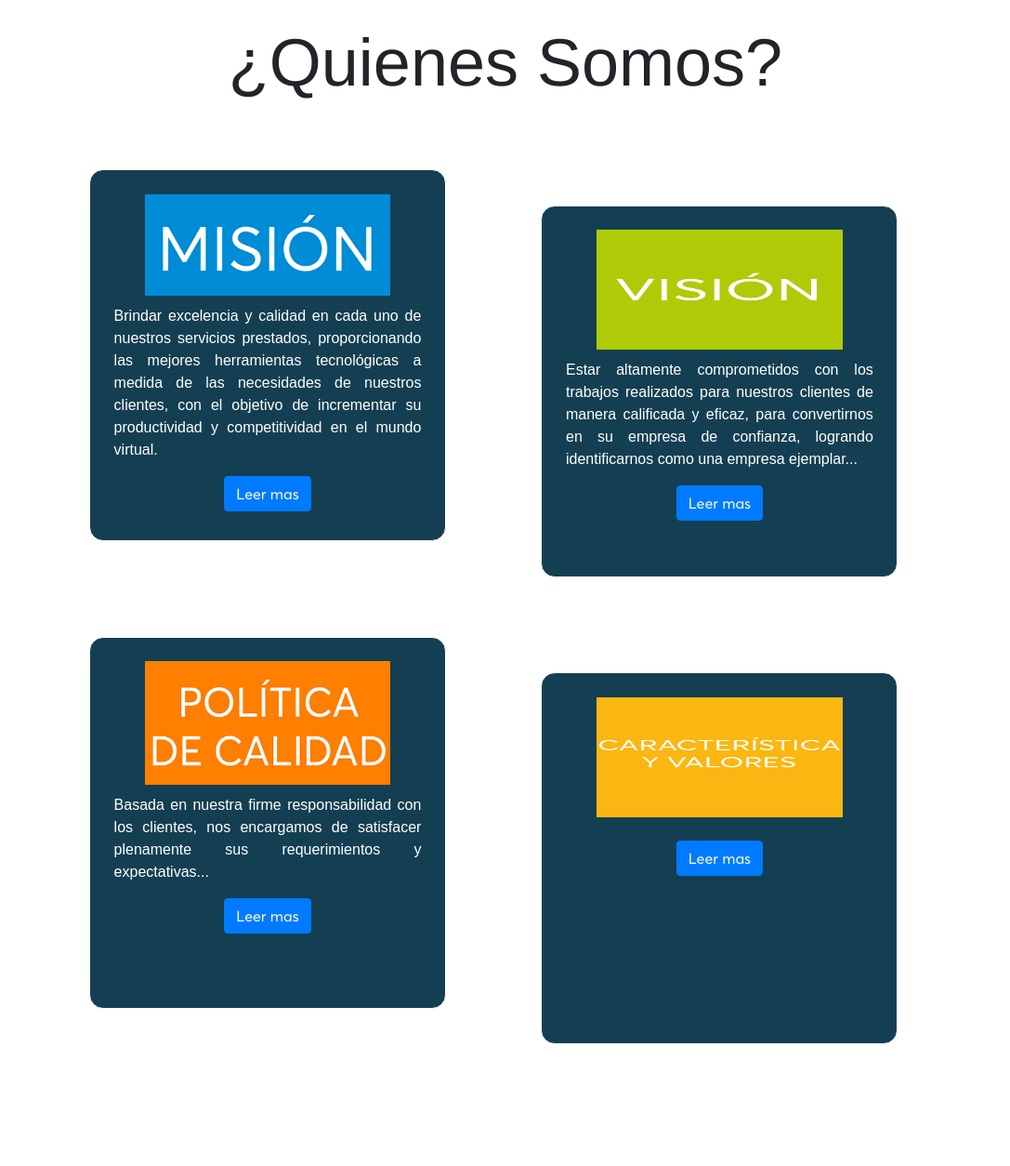
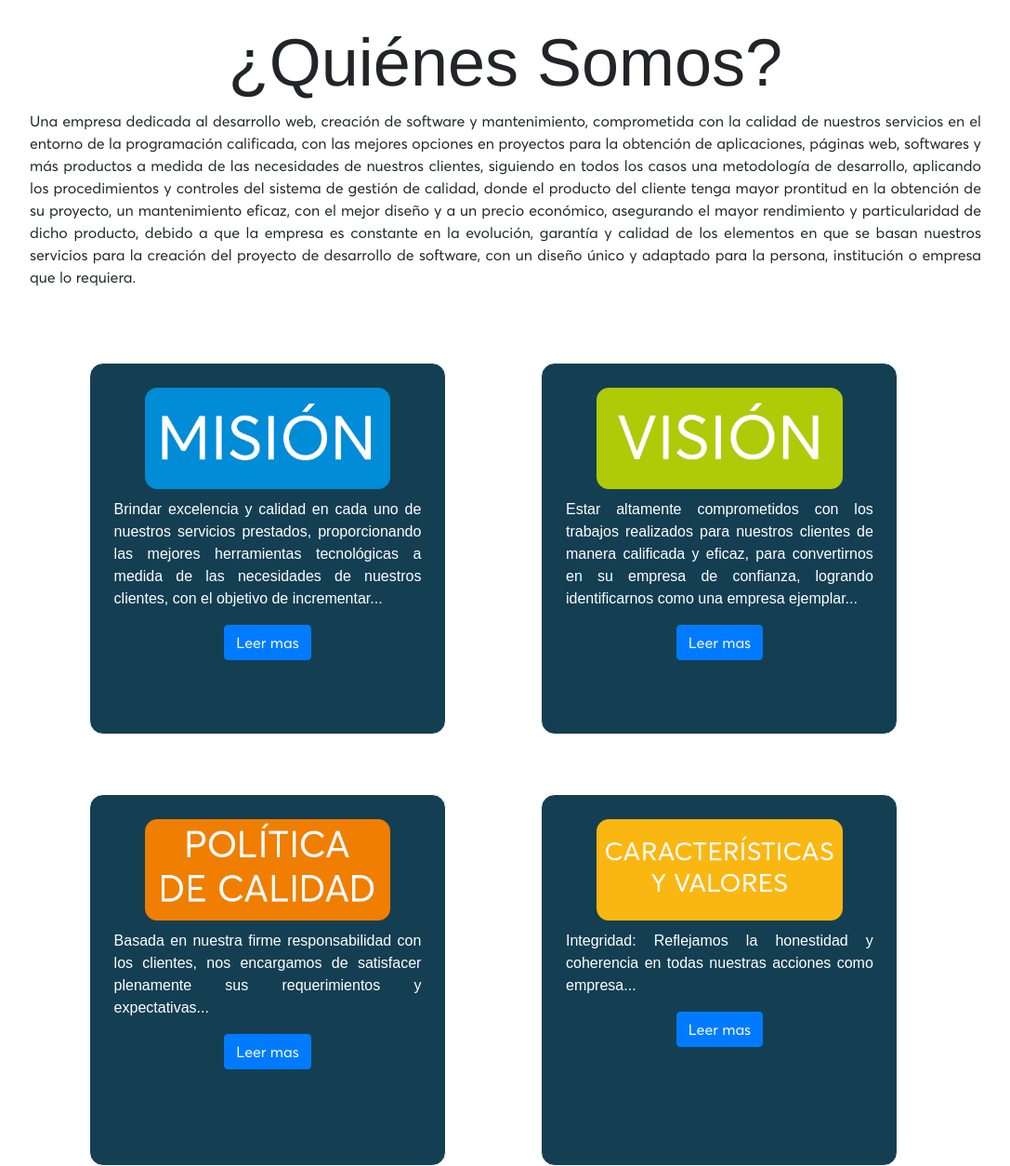
Before and after one commit to Ziliesar/digitalpalace, a PHP site: page /acercadenosotros.php in a window 1280 px wide. Shown: the part 70-1324 px from the top of the page at 93% size, without its empty margins (96-1183 px from the left). Before the commit the page ends 1193 px from the top, so only its background shows below. Run offline with PHP 8.4, Linux system fonts and the light colour scheme; some libraries are stand-ins or nearby versions.

Commit message:
Cambios acercade

```diff
--- a/acercadenosotros.php
+++ b/acercadenosotros.php
@@ -6,15 +6,20 @@ include("head.php"); ?>
 
 <body>
     <?php include("header.php"); ?>
-
+    <div id="contoc">
     <div class=" contenAbout">
         <br>
-        <h1 class="QNS">¿Quienes Somos?</h1>
-        <div class="contenAbout1 " >
+        <h1 class="QNS">¿Quiénes Somos?</h1>
+        <div>
+            <p style="padding-left:10%; padding-right:10%; padding-bottom:5%; text-align: justify">
+                Una empresa dedicada al desarrollo web, creación de software y mantenimiento, comprometida con la calidad de nuestros servicios en el entorno de la programación calificada, con las mejores opciones en proyectos para la obtención de aplicaciones, páginas web, softwares y más productos a medida de las necesidades de nuestros clientes, siguiendo en todos los casos una metodología de desarrollo, aplicando los procedimientos y controles del sistema de gestión de calidad, donde el producto del cliente tenga mayor prontitud en la obtención de su proyecto, un mantenimiento eficaz, con el mejor diseño y a un precio económico, asegurando el mayor rendimiento y particularidad de dicho producto, debido a que la empresa es constante en la evolución, garantía y calidad de los elementos en que se basan nuestros servicios para la creación del proyecto de desarrollo de software, con un diseño único y adaptado para la persona, institución o empresa que lo requiera.
+            </p>
+        </div>
+        <div class="contenAbout1 " style="margin-top:0%">
             <div>
-                <img src="acercadenosotros/mision2.jpg" width="80%" height="40%" style="padding-bottom: 3%;">
+                <img src="acercadenosotros/mision.PNG" width="80%" height="40%" style="padding-bottom: 3%;">
                 <br>
-                <p class="font-center" >Brindar excelencia y calidad en cada uno de nuestros servicios prestados, proporcionando las mejores herramientas tecnológicas a medida de las necesidades de nuestros clientes, con el objetivo de incrementar su productividad y competitividad en el mundo virtual.</p>
+                <p class="font-center" >Brindar excelencia y calidad en cada uno de nuestros servicios prestados, proporcionando las mejores herramientas tecnológicas a medida de las necesidades de nuestros clientes, con el objetivo de incrementar...</p>
                 <button type="button" class="btn btn-primary" data-toggle="modal" data-target="#modalMision">
                     Leer mas
                 </button>
@@ -43,8 +48,8 @@ include("head.php"); ?>
                 </div>
             </div>
         </div>
-        <div class="contenAbout2">
-            <img src="acercadenosotros/vision.jpg" width="80%" height="40%" style="padding-bottom: 3%;">
+        <div class="contenAbout2" style="margin-top:0%">
+            <img src="acercadenosotros/vision.PNG" width="80%" style="padding-bottom: 3%;">
             <br>
             <p class="font-center">Estar altamente comprometidos con los trabajos realizados para nuestros clientes de manera calificada y eficaz, para convertirnos en su empresa de confianza, logrando identificarnos como una empresa ejemplar...</p>
 
@@ -78,9 +83,9 @@ include("head.php"); ?>
     </div>
 
     <div class=" contenAbout">
-        <div class="contenAbout1">
+        <div class="contenAbout1" style="margin-top:5%">
             <div>
-                <img src="acercadenosotros/politica2.jpg" width="80%" height="40%" style="padding-bottom: 3%;">
+                <img src="acercadenosotros/politica.PNG" width="80%" height="40%" style="padding-bottom: 3%;">
                 <br>
                 <p class="font-center">Basada en nuestra firme responsabilidad con los clientes, nos encargamos de satisfacer plenamente sus requerimientos y expectativas...</p>
                 <button type="button" class="btn btn-primary" data-toggle="modal" data-target="#PoliticaC">
@@ -111,10 +116,10 @@ include("head.php"); ?>
                 </div>
             </div>
         </div>
-        <div class="contenAbout2">
-            <img src="acercadenosotros/caracteristicas.jpg" width="80%" height="40%" style="padding-bottom: 3%;">
+        <div class="contenAbout2" style="margin-top:5%">
+            <img src="acercadenosotros/caracteristicas.png" width="80%"  style="padding-bottom: 3%;">
             <br>
-            <p class="font-center"></p>
+            <p class="font-center">Integridad: Reflejamos la honestidad y coherencia en todas nuestras acciones como empresa...</p>
 
             <button type="button" class="btn btn-primary" data-toggle="modal" data-target="#CaracterísticasV">
                     Leer mas
@@ -148,6 +153,7 @@ include("head.php"); ?>
                 </div>
         </div>
     </div>
+</div>
     <script src="main.js"></script>
 </body>
 
--- a/contacto/head.php
+++ b/contacto/head.php
@@ -16,7 +16,7 @@
     <script src="https://cdn.jsdelivr.net/npm/popper.js@1.16.0/dist/umd/popper.min.js" integrity="sha384-Q6E9RHvbIyZFJoft+2mJbHaEWldlvI9IOYy5n3zV9zzTtmI3UksdQRVvoxMfooAo" crossorigin="anonymous"></script>
     <script src="https://stackpath.bootstrapcdn.com/bootstrap/4.5.0/js/bootstrap.min.js" integrity="sha384-OgVRvuATP1z7JjHLkuOU7Xw704+h835Lr+6QL9UvYjZE3Ipu6Tp75j7Bh/kR0JKI" crossorigin="anonymous"></script>
 
-    <link rel="stylesheet" href="7.css">
+    <link rel="stylesheet" href="8.css">
     <link rel="shortcut icon" href="img/icono.ico" />
     <link href="https://fonts.googleapis.com/css?family=Raleway:300,400,700,800" rel="stylesheet">
 
--- a/head.php
+++ b/head.php
@@ -21,7 +21,7 @@
     <script src="https://cdn.jsdelivr.net/npm/popper.js@1.16.0/dist/umd/popper.min.js" integrity="sha384-Q6E9RHvbIyZFJoft+2mJbHaEWldlvI9IOYy5n3zV9zzTtmI3UksdQRVvoxMfooAo" crossorigin="anonymous"></script>
     <script src="https://stackpath.bootstrapcdn.com/bootstrap/4.5.0/js/bootstrap.min.js" integrity="sha384-OgVRvuATP1z7JjHLkuOU7Xw704+h835Lr+6QL9UvYjZE3Ipu6Tp75j7Bh/kR0JKI" crossorigin="anonymous"></script>
 
-    <link rel="stylesheet" href="estilos/estilosp2.css">
+    <link rel="stylesheet" href="estilos/estilosp3.css">
     <link rel="shortcut icon" href="img/icono.ico" />
     <link href="https://fonts.googleapis.com/css?family=Raleway:300,400,700,800" rel="stylesheet">
 
```
Also changed, not shown: acercadenosotros/caracteristicas.png (added), acercadenosotros/mision.PNG (added), acercadenosotros/politica.PNG (added), acercadenosotros/vision.PNG (added), contacto/8.css (renamed from contacto/7.css), estilos/estilosp3.css (renamed from estilos/estilosp2.css).
